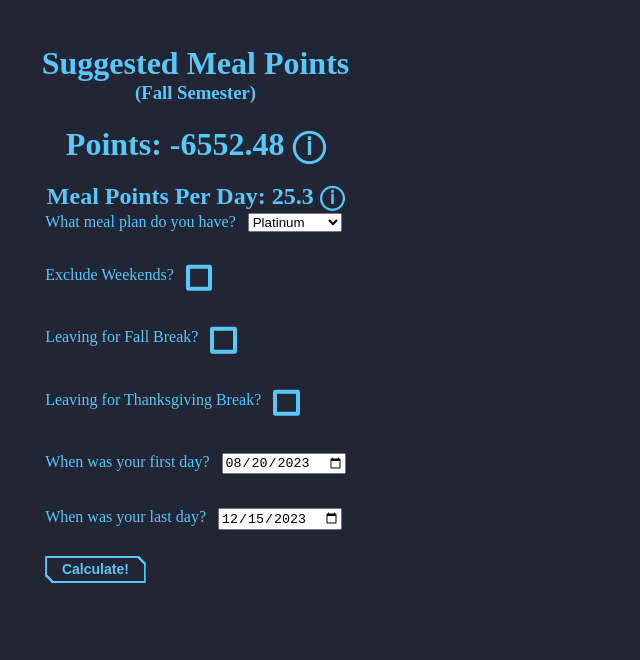
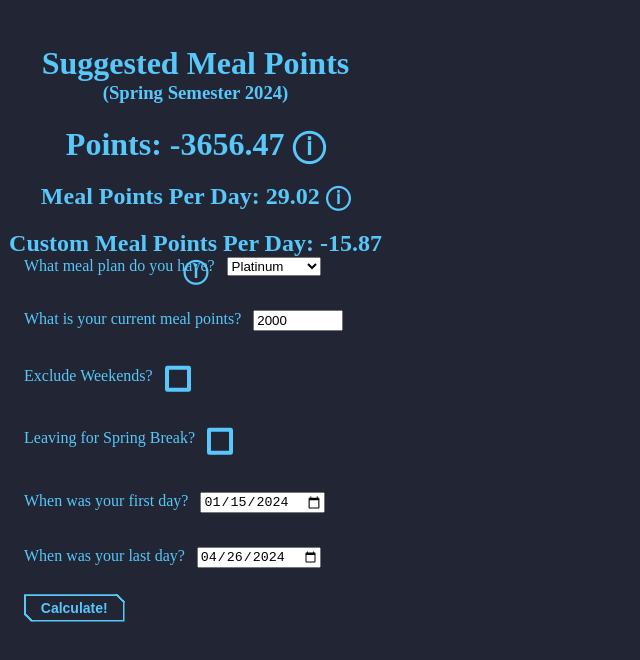
Before and after one commit to Skyturtl/MealPlan-Chrome-Extension, a browser extension: page index.html in a window 1280 px wide. Both pictures are taken after a click on the button "Calculate!". Shown: the whole page, without its empty margins (0-640 px from the left). Drawn offline with Linux system fonts and the light colour scheme.

Commit message:
Update to v1.2

```diff
--- a/calculate.js
+++ b/calculate.js
@@ -6,8 +6,8 @@ function countWeekendDays( d0, d1 )
 }
 
 var today = new Date();
-document.getElementById('first').valueAsDate = new Date("Sun Aug 20 2023 00:00:00 GMT-0500 (Central Daylight Time)");
-document.getElementById('last').valueAsDate = new Date("Fri Dec 15 2023 00:00:00 GMT-0500 (Central Daylight Time)");
+document.getElementById('first').valueAsDate = new Date("Sun Jan 15 2024 00:00:00 GMT-0500 (Central Daylight Time)");
+document.getElementById('last').valueAsDate = new Date("Fri Apr 26 2024 00:00:00 GMT-0500 (Central Daylight Time)");
 
 document.addEventListener('DOMContentLoaded', function() {
     document.getElementById("btn").addEventListener("click", unhide);
@@ -16,14 +16,13 @@ document.addEventListener('DOMContentLoaded', function() {
 });
 function unhide() {
     var hid = document.getElementsByClassName("exp");
-    hid[0].style.height = "71px";
+    hid[0].style.height = "115px";
     hid[0].style.visibility = "visible";
     hid[0].style.opacity = "1";
     var total = 0;
-    var all = 0;
     var x = document.getElementById("wknd").checked;
     var y = document.getElementById("break").checked;
-    var z = document.getElementById("thanks").checked;
+    //var z = document.getElementById("thanks").checked;
     var last_day = document.getElementById('last').valueAsDate;
     var first_day = document.getElementById('first').valueAsDate;
     var diff = Math.floor((Date.parse(last_day) - Date.parse(today)) / 86400000)+2;
@@ -49,22 +48,23 @@ function unhide() {
     if(document.getElementById("plan").value == "Off-Campus"){
         total = 453;
     }
-    all = total;
+    var total2 = document.getElementById("cur").value;
     if(y){
         if(x){
             diff+=2;
             diff-=weekendShort;
         }
-        diff-=4;
+        diff-=9;
     }
-    if(z){
-        if(x){
-            diff+=2;
-            diff-=weekendShort;
-        }
-        diff-=5;
-    }
+    // if(z){
+    //     if(x){
+    //         diff+=2;
+    //         diff-=weekendShort;
+    //     }
+    //     diff-=5;
+    // }
     total = total*(diff/diff2);
     document.getElementById('points').innerHTML = "Points: " + Math.round(100*total)/100 + "   <span class = \"tooltip\">ⓘ <span class = \"tooltiptext w0\"> This is what you should be at. Compare with your current points! </span> </span>";
     document.getElementById('daily').innerHTML = "Meal Points Per Day: " + Math.round(100*total/(diff))/100 + "   <span class = \"tooltip\">ⓘ <span class = \"tooltiptext w1\"> Days left at school: " + diff + ". Break days are excluded. </span> </span>";
+    document.getElementById('cDaily').innerHTML = "Custom Meal Points Per Day: " + Math.round(100*total2/(diff))/100 + "   <span class = \"tooltip\">ⓘ <span class = \"tooltiptext w2\"> This is suggested number if you had extra meal points from last semester. </span> </span>";
 }
--- a/index.html
+++ b/index.html
@@ -16,13 +16,14 @@
 <body>
     <div>
         <h1 style = "margin-block-end:0em" class = "header text">Suggested Meal Points</h1>
-        <h3 style = "margin-block-start:0em" class="text"> (Fall Semester)</h3>
+        <h3 style = "margin-block-start:0em" class="text"> (Spring Semester 2024)</h3>
         <div class = "exp">
             <h1 style ="margin-block-end:0em" class = "points text" id="points"> Points:
                 <span class = "tooltiptext"> Help! </span>
             </h1>
 
             <h2 style ="margin-block-end:0em" class = "text tooltip" id = "daily"> Meal Points Per Day: </h2>
+            <h2 style ="margin-block-end:0em" class = "text tooltip" id = "cDaily"> Custom Points Per Day: </h2>
         </div>
         <div>
             <form action="/action_page.php">
@@ -35,12 +36,14 @@
                     <option value="Apartment">Apartment</option>
                     <option value="Off-Campus">Off-Campus</option>
                 </select><br><br>
+                <label for="cur">What is your current meal points?</label>
+                <input type="number" id="cur" name="cur" min="0" value="2000"></label><br><br><br>
                 <label for="wknd">Exclude Weekends?</label>
                 <input type="checkbox" id="wknd" name="wknd"><br><br>
-                <label for="break">Leaving for Fall Break?</label>
+                <label for="break">Leaving for Spring Break?</label>
                 <input type="checkbox" id="break" name="break"><br><br>
-                <label for="thanks">Leaving for Thanksgiving Break?</label>
-                <input type="checkbox" id="thanks" name="thanks"><br><br>
+                <!-- <label for="thanks">Leaving for Thanksgiving Break?</label>
+                <input type="checkbox" id="thanks" name="thanks"><br><br> -->
                 <label for="first"> When was your first day?</label>
                 <input style = "margin-bottom:1rem" type="date" id = "first" name = "first"><br><br>
                 <label for="last"> When was your last day?</label>
--- a/style.css
+++ b/style.css
@@ -7,7 +7,7 @@ body {
   padding-bottom: 2rem;
   box-sizing: border-box;
   width:375px;
-  height:565  px;
+  height:auto;
 }
 
 label {
@@ -36,14 +36,16 @@ label {
 .w0 {
   width: 250px;
   left: -825%;
-  padding: 5px 0;
 }
 
 .w1{
   width: 165px;
   left: -1000%;
-  padding-left: 5px;
-  padding-right: 5px;
+}
+
+.w2{
+  width: 250px;
+  left: -1440%;
 }
 
 .tooltip .tooltiptext {
@@ -59,6 +61,7 @@ label {
   opacity: 0;
   transition: opacity 1s;
   font-size:12px;
+  padding:5px;
 }
 
 .tooltip:hover .tooltiptext {
@@ -173,3 +176,7 @@ label {
     --s: #0005;
     transition: none;
   }
+
+  input[type="number"]{
+    width:90px;
+  }
```
Also changed, not shown: manifest.json.
